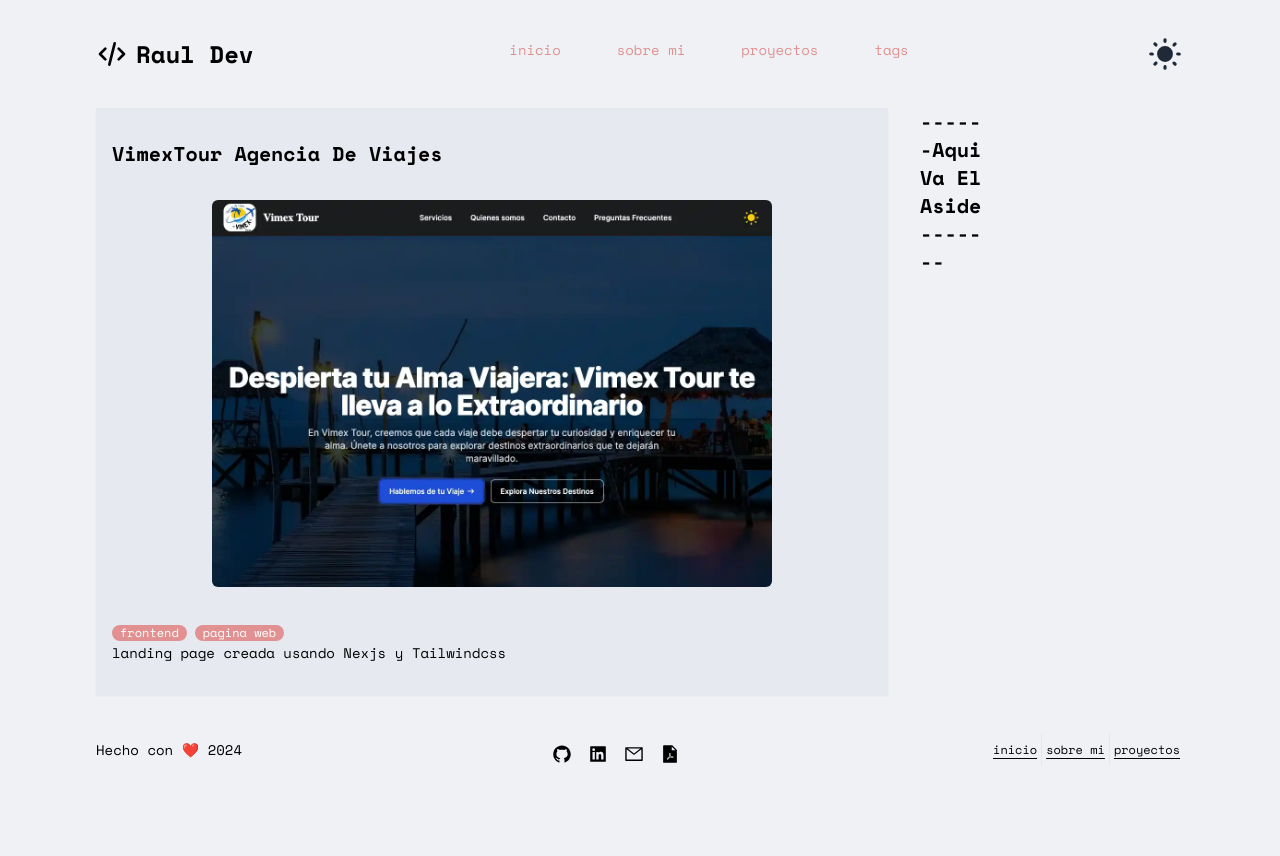
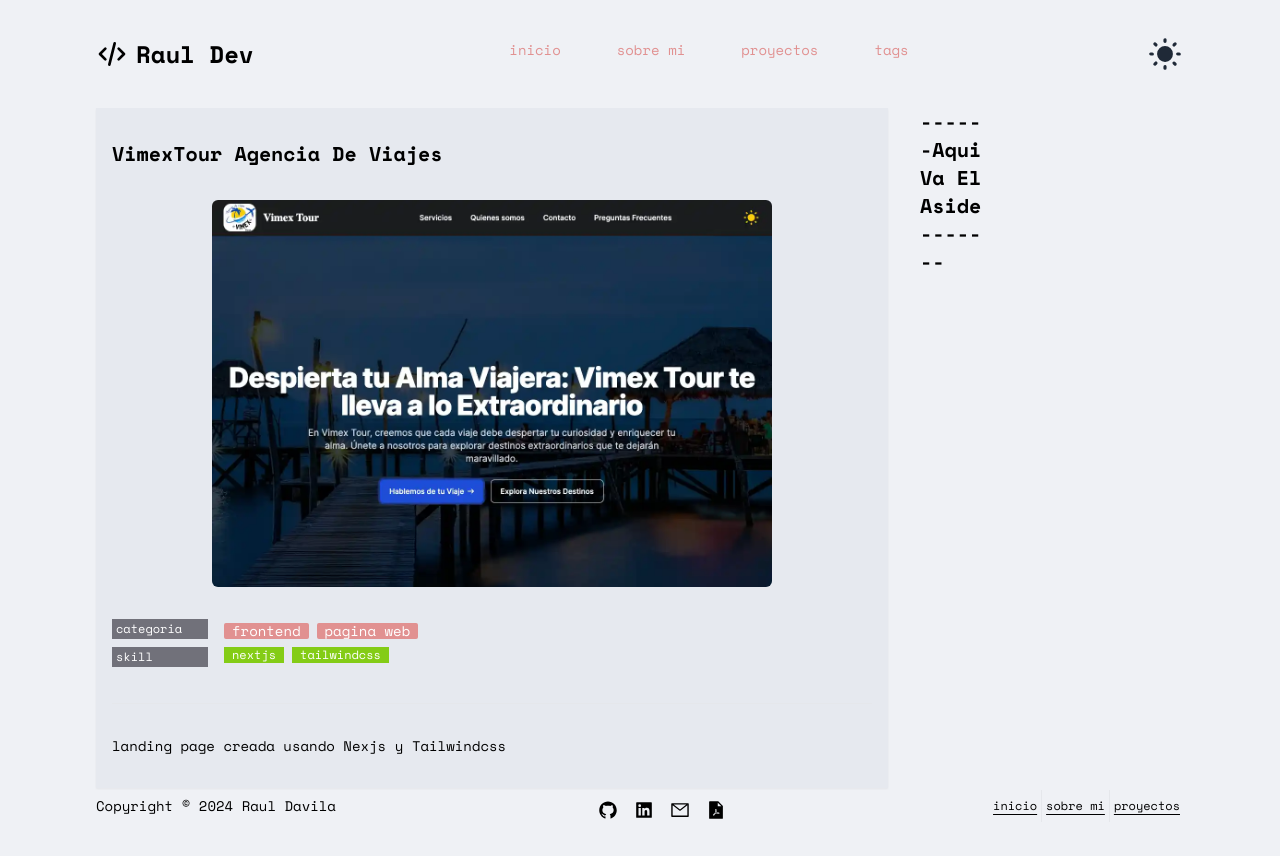
Before and after one commit to magoMercurio/next-portfolio-2024, a Next.js app: page /proyectos/landingpage-web-agencia-viajes in a window 1280 px wide. Before the commit the page ends 800 px from the top, so only its background shows below. Built offline with nearby package versions, Linux system fonts and the light colour scheme.

Commit message:
proyect slug layout article

```diff
--- a/src/app/globals.css
+++ b/src/app/globals.css
@@ -68,13 +68,20 @@
   }
 
   .tagspill {
-    @apply flex items-center h-4 bg-[#e19191] dark:bg-green-200 text-white dark:text-black text-xs px-2 rounded-full
+    @apply flex items-center h-4 bg-[#e19191] dark:bg-green-200 text-white dark:text-black text-xs px-2 rounded-sm
   }
 
   .section {
-    @apply bg-[#e6e9ef] dark:bg-[#303132] px-4 py-8 shadow-sm
+    @apply  bg-[#e6e9ef] dark:bg-[#303132] px-4 py-8 shadow-sm
   }
 
+  .bgProyect {
+    @apply sm:w-24 h-5 pl-1 flex justify-start items-center text-white dark:text-black bg-zinc-500 dark:bg-zinc-300 text-xs
+  }
+
+  .bgSkills {
+    @apply flex items-center h-4 text-white dark:text-black text-xs px-2 bg-lime-500 dark:bg-lime-200
+  }
 
   /* ANIMATIONS */
 
--- a/src/app/proyectos/[slug]/page.jsx
+++ b/src/app/proyectos/[slug]/page.jsx
@@ -28,15 +28,27 @@
           src={proyecto.imagen}
           alt={proyecto.titulo}
         />
-      <section>
-      <ul className="inline-flex gap-2">
+        <article className="flex flex-col sm:flex-row mb-1">
+          <aside className="sm:mr-4 mb-1 bgProyect">categoria</aside>
+          <ul className="inline-flex items-center gap-2">
             {proyecto.tags.map((tag) => (
-          <li key={tag} className="tagspill">
+              <li key={tag} className="tagspill text-sm">
                 {tag}
               </li>
             ))}
           </ul>
-      </section>
+        </article>
+        <article className="flex flex-col sm:flex-row mb-1">
+          <aside className="sm:mr-4 mb-1 bgProyect">skill</aside>
+          <ul className="inline-flex gap-2">
+            {proyecto.skills.map((skill) => (
+              <li key={skill} className="bgSkills">
+                {skill}
+              </li>
+            ))}
+          </ul>
+        </article>
+        <hr className="my-8"/>
 
         <p>{proyecto.descripcion}</p>
       </article>
@@ -44,11 +56,8 @@
       {/* -------- ASIDE --------- */}
 
       <aside className="sm:w-1/4">
-        <h1>
-          ------aqui va el aside -------
-        </h1>
+        <h1>------aqui va el aside -------</h1>
       </aside>
-
     </main>
   );
 }
--- a/src/components/ui/Footer.jsx
+++ b/src/components/ui/Footer.jsx
@@ -11,7 +11,7 @@
   return (
     <footer className="mt-auto mb-8 flex flex-row items-center justify-between">
       <p className="my-auto">
-        <span>Hecho con ❤️</span> {new Date().getFullYear()}
+        <span>Copyright &copy; </span> {new Date().getFullYear()} Raul Davila
       </p>
       <SocialLinks />
       <nav className="flex flex-row my-auto gap-x-2 sm:gap-x-0 sm:divide-x">
```
Lines whose indentation alone changed are shown as unchanged.
